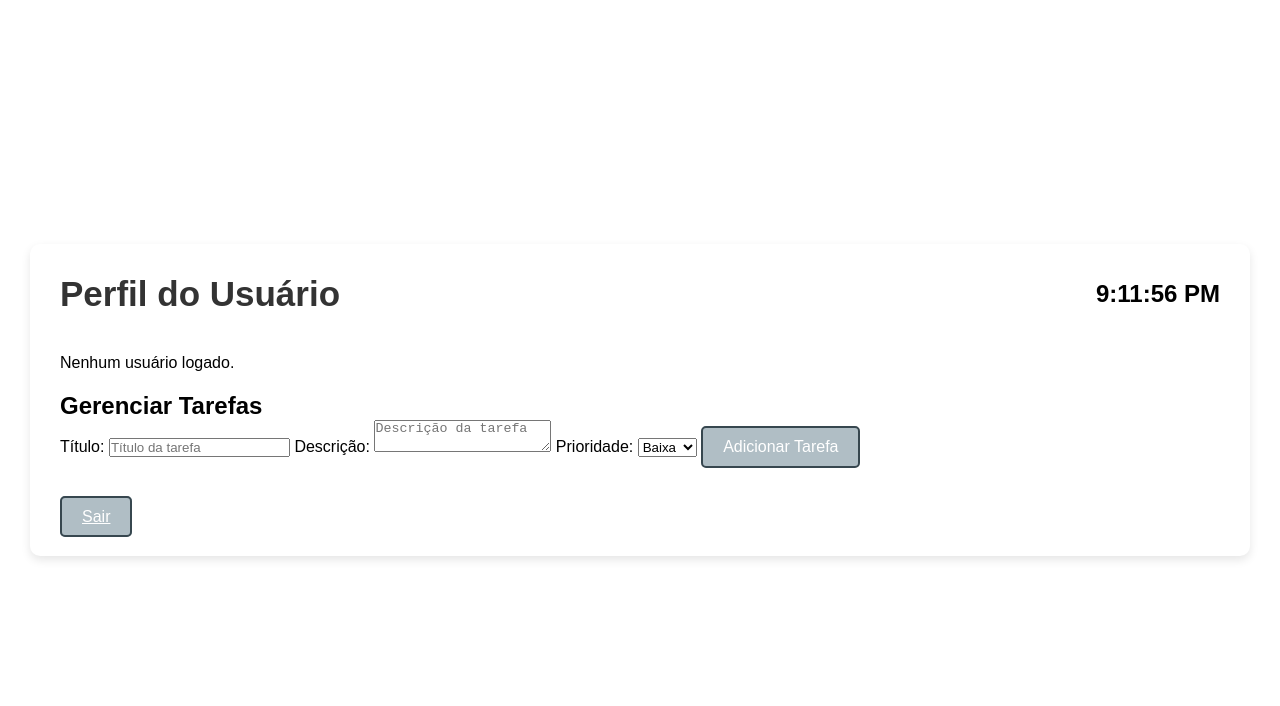
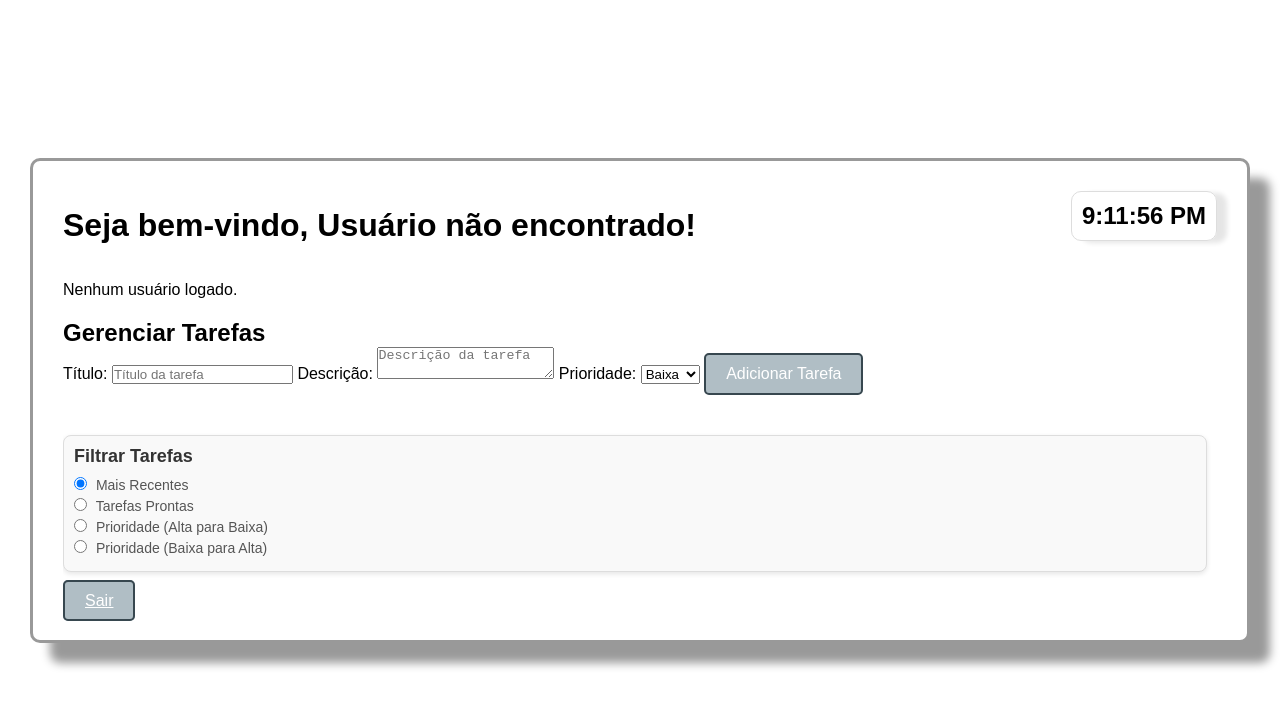
Before and after one commit to TiagoPdaS/todo-com-validacao, a plain HTML site: page perfil.html in a window 1280 px wide. Drawn offline with Linux system fonts and the light colour scheme.

Commit message:
funcoes extras
adicionando funcoes

```diff
--- a/css/style.css
+++ b/css/style.css
@@ -34,9 +34,10 @@ body {
     flex: 1;
     padding: 30px; /* Adicionado padding interno */
     overflow-y: auto;
+    border:  solid rgba(0, 0, 0, 0.4);
     border-radius: 10px; /* Bordas arredondadas */
     background-color: #fff;
-    box-shadow: 0px 4px 10px rgba(0, 0, 0, 0.1); /* Sombra para destaque */
+    box-shadow: 20px 20px 10px rgba(0, 0, 0, 0.4); /* Sombra para destaque */
 }
 
 .titulo-login{
@@ -89,6 +90,24 @@ body {
     transition: box-shadow 0.3s, border-color 0.3s;
 }
 
+#login-form input {
+    width: 350px !important; /* Garante que os inputs ocupem toda a largura disponível */
+    border: 1px solid #999;
+    border-radius: 6px;
+    padding: 8px;
+    font-size: 14px;
+    outline: 0;
+    box-sizing: border-box; /* Inclui padding e borda no cálculo do tamanho */
+    margin-bottom: 20px; /* Adiciona espaçamento entre os inputs */
+}
+
+#login-form input:focus {
+    border-color: #37474F;
+    box-shadow: 0px 0px 5px rgba(55, 71, 79, 0.5);
+    transition: box-shadow 0.3s, border-color 0.3s;
+    width: 100%;
+}
+
 .btn-cadastro {
     background-color: #B0BEC5;
     color: white;
@@ -118,6 +137,10 @@ body {
     font-weight: bold;
     margin-bottom: 20px;
     text-align: center;
+    border: 1px solid #ddd;
+    border-radius: 10px;
+    box-shadow: 10px 2px 5px rgba(0, 0, 0, 0.1); /* Sombra para destaque */
+    padding: 10px;
 }
 
 #calendar-container {
@@ -127,6 +150,9 @@ body {
 
 #task-manager {
     margin-top: 20px;
+    max-height: 400px; /* Limita a altura máxima do gerenciador de tarefas */
+    overflow-y: auto; /* Adiciona scroll vertical quando necessário */
+    padding-right: 10px; /* Espaço para evitar sobreposição com a barra de rolagem */
 }
 
 #task-list {
@@ -303,3 +329,29 @@ body {
     pointer-events: auto; /* Ativa interações */
     z-index: 1; /* Move para frente */
 }
+
+#task-filters {
+    margin: 20px 0;
+    padding: 10px;
+    border: 1px solid #ddd;
+    border-radius: 8px;
+    background-color: #f9f9f9;
+    box-shadow: 0px 2px 5px rgba(0, 0, 0, 0.1);
+}
+
+#task-filters h3 {
+    margin-bottom: 10px;
+    font-size: 18px;
+    color: #333;
+}
+
+#task-filters label {
+    display: block;
+    margin-bottom: 5px;
+    font-size: 14px;
+    color: #555;
+}
+
+#task-filters input[type="radio"] {
+    margin-right: 5px;
+}
--- a/js/perfil.js
+++ b/js/perfil.js
@@ -1,17 +1,19 @@
 document.addEventListener('DOMContentLoaded', () => {
+    const userNameElement = document.getElementById('user-name');
     const profileInfoDiv = document.getElementById('profile-info');
     const clockDiv = document.getElementById('clock');
     const taskForm = document.getElementById('task-form');
     const taskList = document.getElementById('task-list');
+    const taskFilters = document.getElementById('task-filters');
+    const filterOptions = taskFilters.querySelectorAll('input[name="filter"]');
 
     // Exibe informações do usuário
     const user = JSON.parse(localStorage.getItem('user'));
     if (user) {
-        profileInfoDiv.innerHTML = `
-            <p><strong>Nome:</strong> ${user.nome}</p>
-            <p><strong>Email:</strong> ${user.email}</p>
-        `;
+        userNameElement.textContent = user.nome || 'Usuário'; // Exibe o nome ou "Usuário" como fallback
+        profileInfoDiv.innerHTML = `<p><strong>Email:</strong> ${user.email}</p>`;
     } else {
+        userNameElement.textContent = 'Usuário não encontrado';
         profileInfoDiv.innerHTML = '<p>Nenhum usuário logado.</p>';
     }
 
@@ -30,9 +32,45 @@ document.addEventListener('DOMContentLoaded', () => {
         localStorage.setItem('tasks', JSON.stringify(tasks));
     }
 
+    function getPriorityColor(priority) {
+        switch (priority) {
+            case 'low':
+                return '#d4edda'; // Verde claro
+            case 'medium':
+                return '#fff3cd'; // Amarelo claro
+            case 'high':
+                return '#f8d7da'; // Vermelho claro
+            default:
+                return '#ffffff'; // Branco
+        }
+    }
+
     function renderTasks() {
         taskList.innerHTML = '';
-        tasks.forEach((task, index) => {
+
+        // Obtém a opção de filtro selecionada
+        const selectedFilter = [...filterOptions].find(option => option.checked).value;
+
+        // Filtra e ordena as tarefas com base no filtro selecionado
+        let filteredTasks = [...tasks];
+        if (selectedFilter === 'recent') {
+            filteredTasks = filteredTasks.reverse(); // Mais recentes primeiro
+        } else if (selectedFilter === 'completed') {
+            filteredTasks = filteredTasks.filter(task => task.completed); // Apenas tarefas concluídas
+        } else if (selectedFilter === 'priority-high') {
+            filteredTasks.sort((a, b) => {
+                const priorityOrder = { high: 3, medium: 2, low: 1 };
+                return priorityOrder[b.priority] - priorityOrder[a.priority]; // Alta para baixa
+            });
+        } else if (selectedFilter === 'priority-low') {
+            filteredTasks.sort((a, b) => {
+                const priorityOrder = { high: 3, medium: 2, low: 1 };
+                return priorityOrder[a.priority] - priorityOrder[b.priority]; // Baixa para alta
+            });
+        }
+
+        // Renderiza as tarefas filtradas
+        filteredTasks.forEach((task, index) => {
             const li = document.createElement('li');
             li.style.backgroundColor = getPriorityColor(task.priority);
 
@@ -40,7 +78,6 @@ document.addEventListener('DOMContentLoaded', () => {
             taskContent.className = 'task-content';
 
             if (task.editing) {
-                // Campos editáveis
                 taskContent.innerHTML = `
                     <input type="text" class="edit-title" value="${task.title}">
                     <textarea class="edit-desc">${task.desc}</textarea>
@@ -51,7 +88,6 @@ document.addEventListener('DOMContentLoaded', () => {
                     </select>
                 `;
             } else {
-                // Exibição normal
                 taskContent.innerHTML = `
                     <strong>${task.title}</strong>
                     <p>${task.desc}</p>
@@ -66,7 +102,6 @@ document.addEventListener('DOMContentLoaded', () => {
             const actions = document.createElement('div');
             actions.className = 'task-actions';
 
-            // Botão de checklist
             const checklistButton = document.createElement('button');
             checklistButton.textContent = task.completed ? 'Desmarcar' : 'Concluir';
             checklistButton.className = 'btn-checklist';
@@ -77,7 +112,6 @@ document.addEventListener('DOMContentLoaded', () => {
             });
 
             if (task.editing) {
-                // Botão de salvar
                 const saveButton = document.createElement('button');
                 saveButton.textContent = 'Salvar';
                 saveButton.className = 'btn-save';
@@ -97,7 +131,6 @@ document.addEventListener('DOMContentLoaded', () => {
 
                 actions.appendChild(saveButton);
             } else {
-                // Botão de editar
                 const editButton = document.createElement('button');
                 editButton.textContent = 'Editar';
                 editButton.className = 'btn-edit';
@@ -109,7 +142,6 @@ document.addEventListener('DOMContentLoaded', () => {
                 actions.appendChild(editButton);
             }
 
-            // Botão de excluir
             const deleteButton = document.createElement('button');
             deleteButton.textContent = 'Excluir';
             deleteButton.className = 'btn-delete';
@@ -128,19 +160,6 @@ document.addEventListener('DOMContentLoaded', () => {
         });
     }
 
-    function getPriorityColor(priority) {
-        switch (priority) {
-            case 'low':
-                return '#d4edda'; // Verde claro
-            case 'medium':
-                return '#fff3cd'; // Amarelo claro
-            case 'high':
-                return '#f8d7da'; // Vermelho claro
-            default:
-                return '#ffffff'; // Branco
-        }
-    }
-
     taskForm.addEventListener('submit', (e) => {
         e.preventDefault();
         const title = document.getElementById('task-title').value;
@@ -153,5 +172,10 @@ document.addEventListener('DOMContentLoaded', () => {
         taskForm.reset();
     });
 
+    // Atualiza a lista de tarefas ao alterar o filtro
+    filterOptions.forEach(option => {
+        option.addEventListener('change', renderTasks);
+    });
+
     renderTasks();
 });
--- a/perfil.html
+++ b/perfil.html
@@ -12,7 +12,7 @@
     <div class="screen">
         <div class="right-column">
             <div class="header">
-                <h1 class="titulo-login">Perfil do Usuário</h1>
+                <h1 id="welcome-message">Seja bem-vindo, <span id="user-name"></span>!</h1>
                 <div id="clock"></div>
             </div>
 
@@ -35,6 +35,23 @@
                     </select>
                     <button type="submit" class="btn-cadastro">Adicionar Tarefa</button>
                 </form>
+
+                <div id="task-filters">
+                    <h3>Filtrar Tarefas</h3>
+                    <label>
+                        <input type="radio" name="filter" value="recent" checked> Mais Recentes
+                    </label>
+                    <label>
+                        <input type="radio" name="filter" value="completed"> Tarefas Prontas
+                    </label>
+                    <label>
+                        <input type="radio" name="filter" value="priority-high"> Prioridade (Alta para Baixa)
+                    </label>
+                    <label>
+                        <input type="radio" name="filter" value="priority-low"> Prioridade (Baixa para Alta)
+                    </label>
+                </div>
+
                 <ul id="task-list"></ul>
             </div>
 
```
